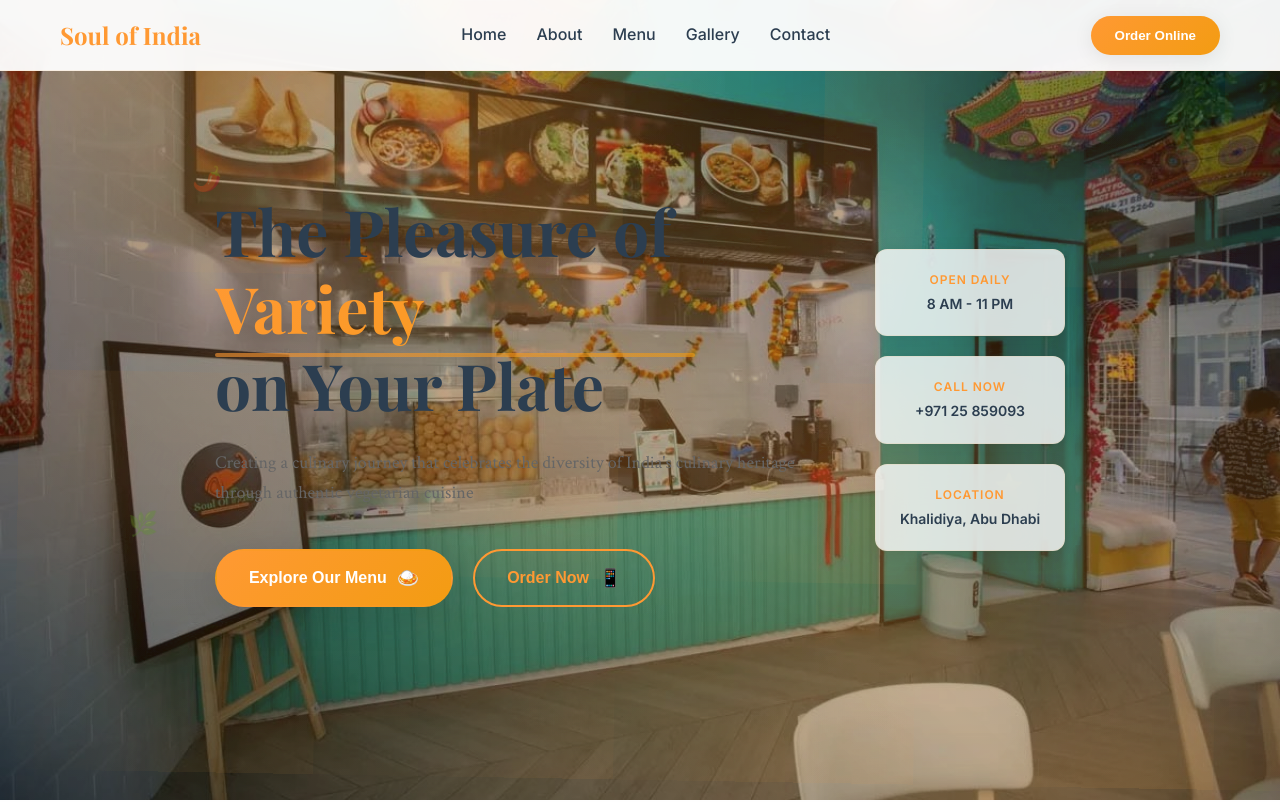
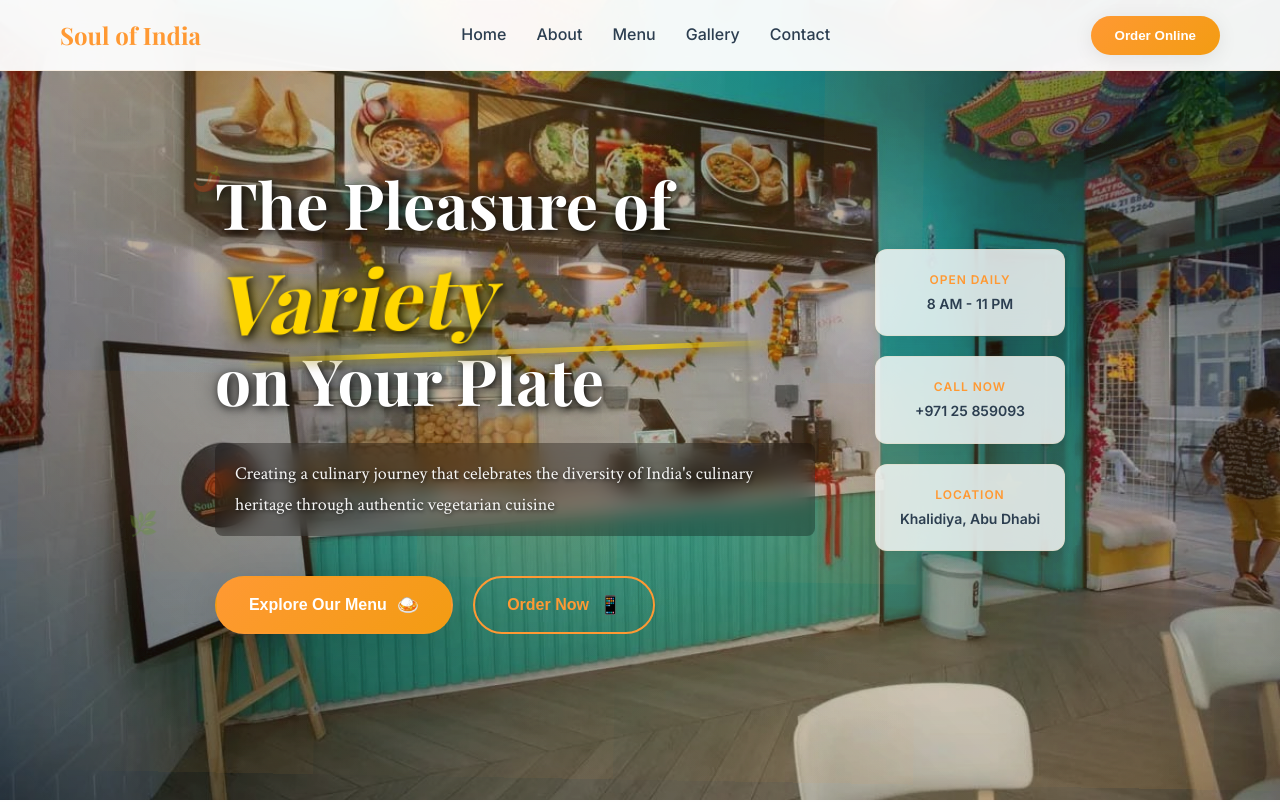
Before and after one commit to quantumtaskai/soul_of_india-web, a plain HTML site: page index.html in a window 1280 px wide. Shown: the top 802 px of the page. Drawn offline with nearby package versions, Linux system fonts and the light colour scheme.

Commit message:
fxing hero section

```diff
--- a/styles.css
+++ b/styles.css
@@ -159,7 +159,7 @@
     height: 100%;
     object-fit: cover;
     object-position: center;
-    filter: brightness(0.7) contrast(1.1);
+    filter: brightness(0.8) contrast(1.1);
 }
 
 .hero-pattern {
@@ -188,7 +188,7 @@
     left: 0;
     width: 100%;
     height: 100%;
-    background: linear-gradient(45deg, rgba(0,0,0,0.4) 0%, rgba(255, 153, 51, 0.3) 50%, rgba(0,0,0,0.2) 100%);
+    background: linear-gradient(45deg, rgba(0,0,0,0.4) 0%, rgba(255, 153, 51, 0.2) 50%, rgba(0,0,0,0.3) 100%);
 }
 
 .hero-content {
@@ -216,38 +216,60 @@
 }
 
 .title-main {
-    color: var(--charcoal);
+    color: white;
     display: block;
+    text-shadow: 2px 2px 8px rgba(0,0,0,0.8), 0 0 20px rgba(0,0,0,0.5);
 }
 
 .title-accent {
-    color: var(--saffron);
+    color: #FFD700 !important;
     display: block;
-    background: linear-gradient(135deg, var(--saffron), var(--turmeric));
-    -webkit-background-clip: text;
-    -webkit-text-fill-color: transparent;
-    background-clip: text;
+    font-size: 1.3em;
+    font-weight: 800;
+    font-style: italic;
+    text-shadow:
+        2px 2px 8px rgba(0,0,0,0.8),
+        0 0 20px rgba(255, 215, 0, 0.6),
+        0 0 40px rgba(255, 215, 0, 0.4);
+    filter: drop-shadow(2px 2px 4px rgba(0,0,0,0.5));
     position: relative;
+    letter-spacing: 1px;
+    transform: rotate(-2deg);
+    transition: all 0.3s ease;
 }
 
 .title-accent::after {
     content: '';
     position: absolute;
-    bottom: -10px;
-    left: 0;
-    width: 80%;
-    height: 4px;
-    background: linear-gradient(90deg, var(--saffron), var(--turmeric));
-    border-radius: 2px;
-    opacity: 0.6;
+    bottom: -12px;
+    left: 5%;
+    width: 90%;
+    height: 5px;
+    background: linear-gradient(90deg, transparent, #FFD700, #D4AF37, #FFD700, transparent);
+    border-radius: 10px;
+    opacity: 0.8;
+    box-shadow: 0 2px 10px rgba(255, 215, 0, 0.5);
+}
+
+.title-accent:hover {
+    transform: rotate(0deg) scale(1.05);
+    text-shadow:
+        2px 2px 12px rgba(0,0,0,0.9),
+        0 0 30px rgba(255, 215, 0, 0.8),
+        0 0 60px rgba(255, 215, 0, 0.6);
 }
 
 .hero-subtitle {
     font-size: 18px;
-    color: #666;
+    color: rgba(255, 255, 255, 0.95);
     margin-bottom: 40px;
     line-height: 1.7;
     font-family: var(--font-accent);
+    text-shadow: 1px 1px 4px rgba(0,0,0,0.8);
+    background: rgba(0, 0, 0, 0.3);
+    padding: 16px 20px;
+    border-radius: 8px;
+    backdrop-filter: blur(10px);
 }
 
 .hero-actions {
@@ -369,6 +391,28 @@
 @keyframes floating {
     0%, 100% { transform: translateY(0px); }
     50% { transform: translateY(-20px); }
+}
+
+@keyframes varietyGlow {
+    0% {
+        filter: drop-shadow(0 0 15px rgba(255, 153, 51, 0.6)) drop-shadow(2px 2px 8px rgba(0,0,0,0.7));
+        text-shadow: 3px 3px 12px rgba(255, 153, 51, 0.8);
+    }
+    100% {
+        filter: drop-shadow(0 0 25px rgba(255, 153, 51, 0.9)) drop-shadow(2px 2px 12px rgba(0,0,0,0.8));
+        text-shadow: 4px 4px 20px rgba(255, 153, 51, 1.2);
+    }
+}
+
+@keyframes underlineGlow {
+    0% {
+        box-shadow: 0 0 15px rgba(255, 153, 51, 0.6);
+        opacity: 0.8;
+    }
+    100% {
+        box-shadow: 0 0 25px rgba(255, 153, 51, 1);
+        opacity: 1;
+    }
 }
 
 /* ================================
```
